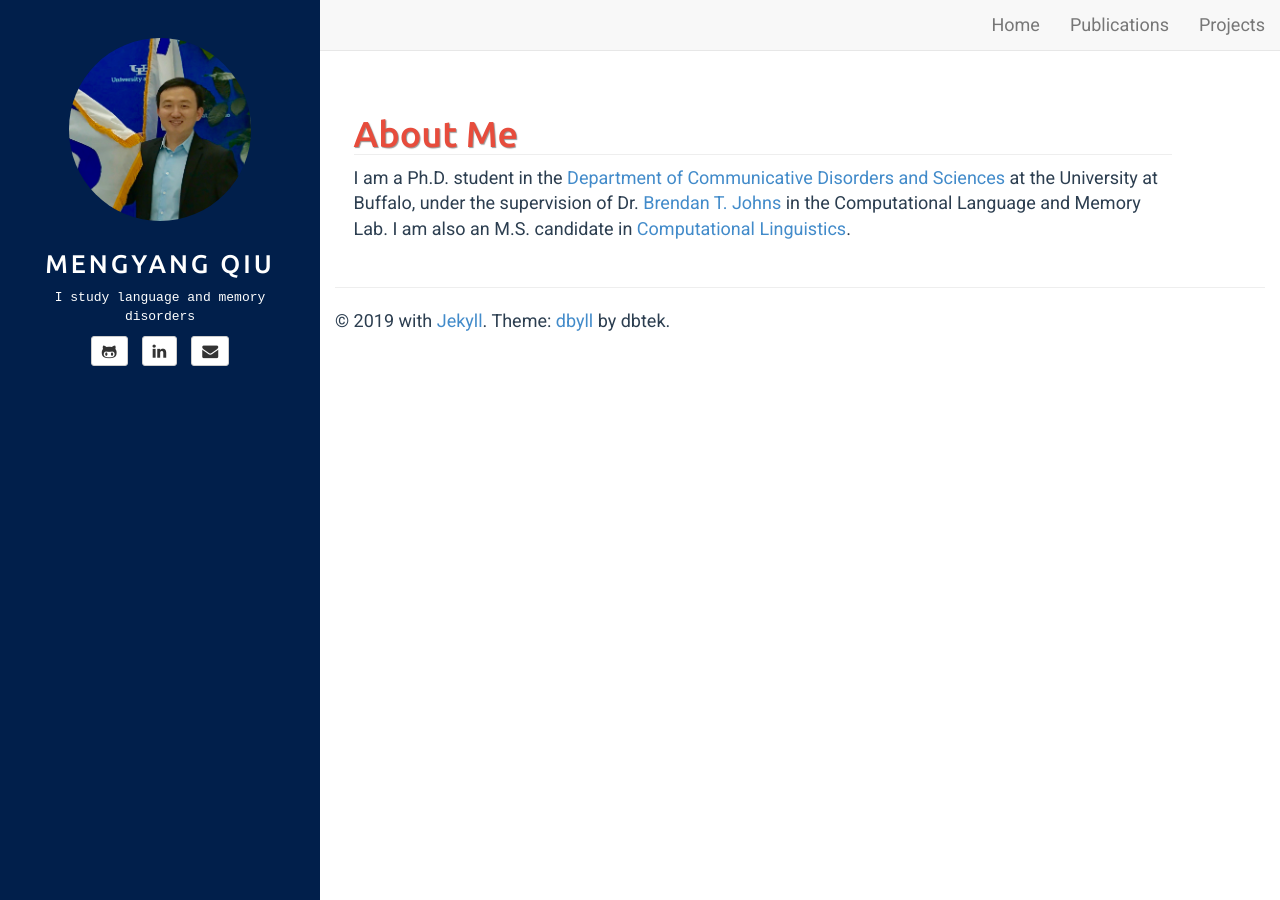
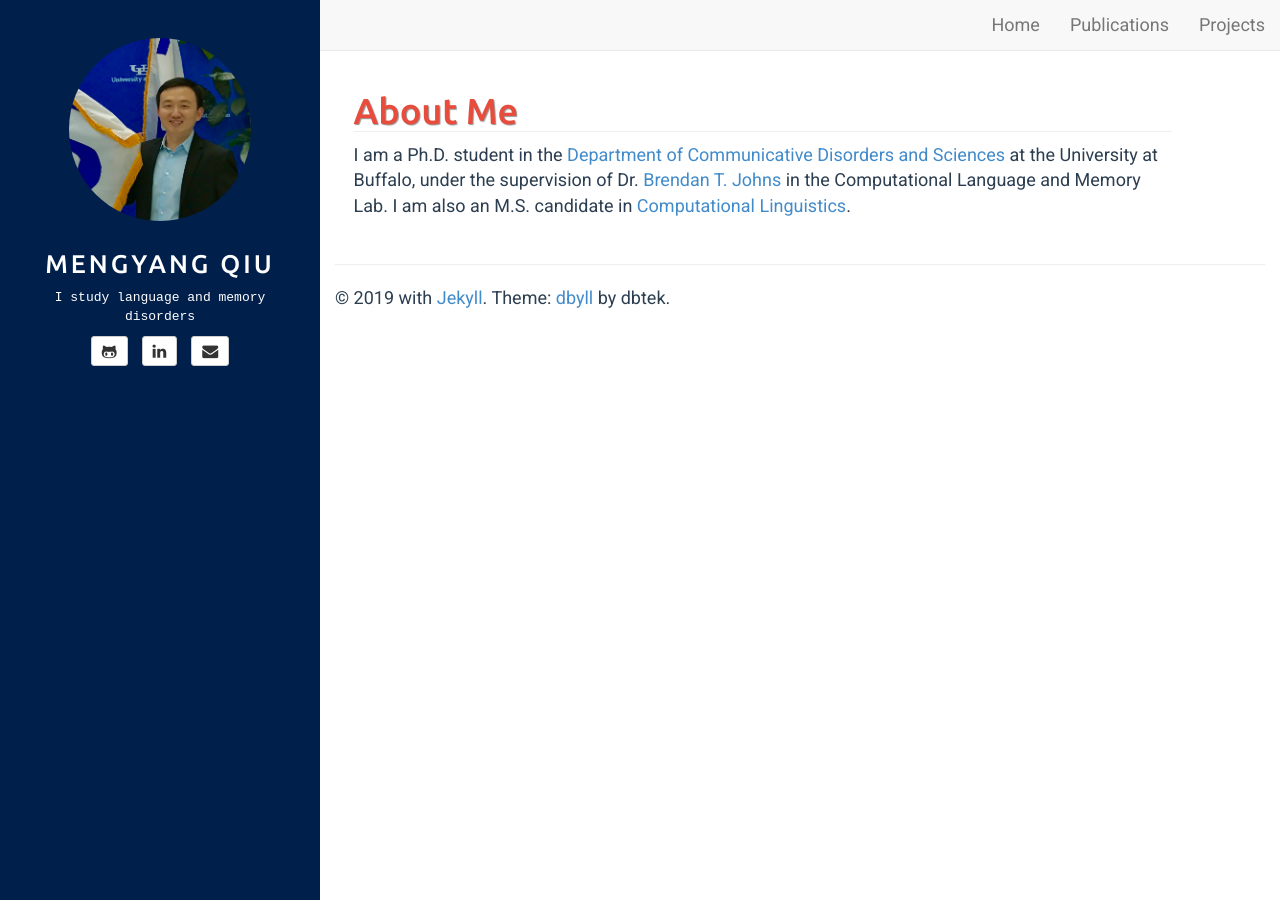
Before and after one commit to mengyangq/mengyangq.github.io, a Jekyll site: the page built from index.html, in a window 1280 px wide. Built offline with Jekyll 4.4.1, drawn with Linux system fonts in a browser that asks for light colours.

Commit message:
Update style.css

```diff
--- a/assets/css/style.css
+++ b/assets/css/style.css
@@ -7,7 +7,7 @@ body{
 
 .home_class{
 	padding-right: 10%;
-	padding-top: 10%;
+	padding-top: 70px;
 	padding-left: 2%;
 }
 
```
